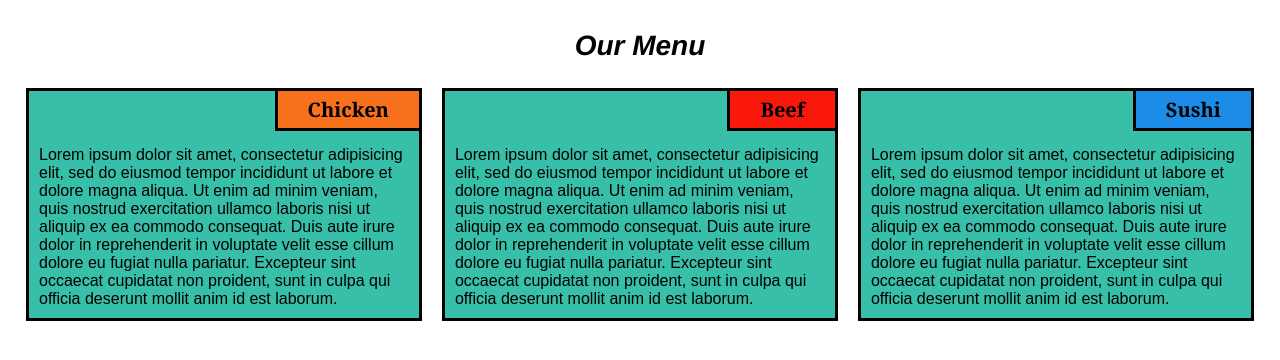
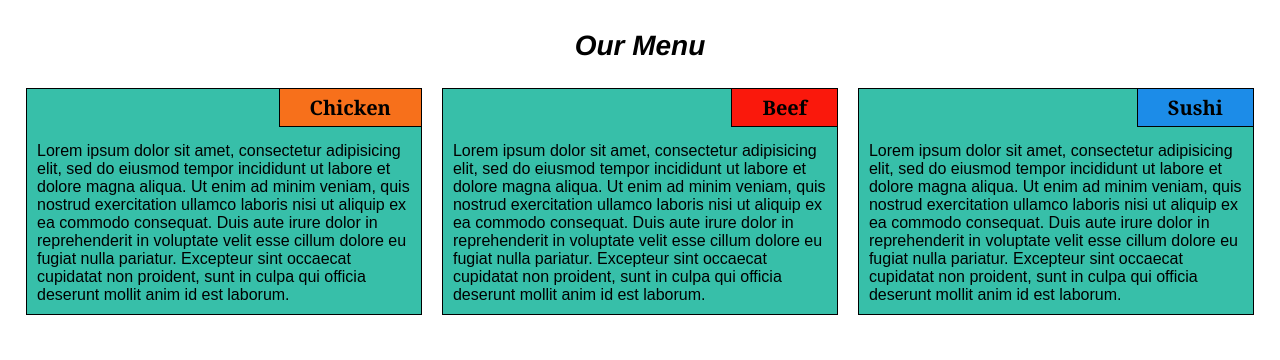
Before and after one commit to Sergulath/HTML-CSS-Java_Coursera, a plain HTML site: page module2-mySolution/index.htm in a window 1280 px wide. Drawn offline with Linux system fonts and the light colour scheme.

Commit message:
Module2Solution

```diff
--- a/module2-mySolution/css/index.css
+++ b/module2-mySolution/css/index.css
@@ -32,8 +32,8 @@ background-color: #1c8ce8;
 	font-family: Georgia, sans-serif;
 	font-size: 125%;
 	font-weight: bold;
-	border-left: 3px solid black;
-	border-bottom: 3px solid black;
+	border-left: 1px solid black;
+	border-bottom: 1px solid black;
 	margin-bottom: 5px;
 	padding-right: 30px;
 	padding-left: 30px;
@@ -44,7 +44,7 @@ section {
 	width: 100%;
 	margin-right: auto;
 	margin-left: auto;
-	border: 3px solid black;
+	border: 1px solid black;
 	background-color: #37bfa9;
 }
 p {
```
